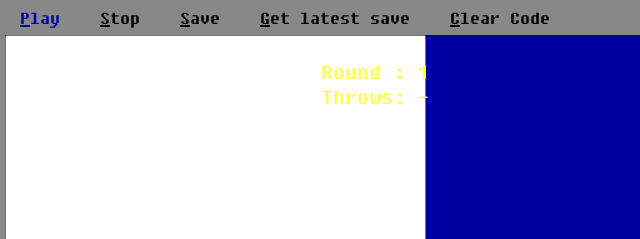
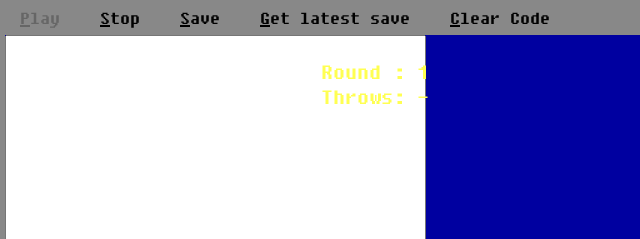
Before and after one commit to Omegapoint/jfokus2016, a website with bundled scripts: page index.html in a window 1280 px wide. Both pictures are taken after a click on the button "Play". Shown: the top 239 px of the page, 0-640 px from the left. Built offline with nearby package versions, Linux system fonts and the light colour scheme; files whose address does not match are found by name.

```diff
--- a/styles/helpers/menu.css
+++ b/styles/helpers/menu.css
@@ -26,7 +26,8 @@
   color: white;
 }
 .menu button:disabled{
-  color: #0000a0;
+  background-color: #888888;
+  color: #666;
 }
 .menu_title{
   float: right;
```
